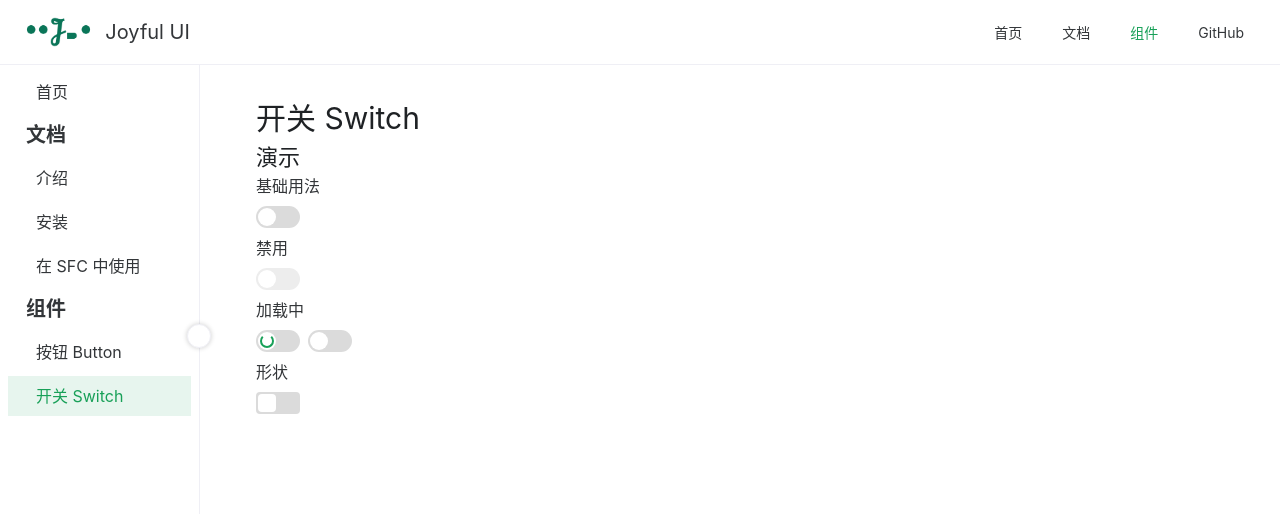
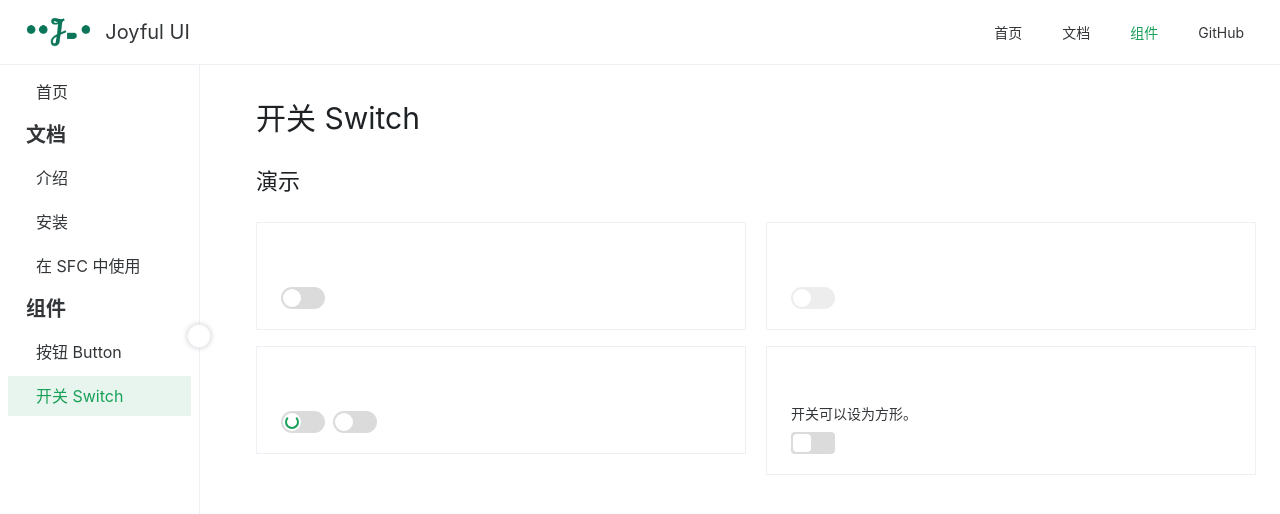
Before and after one commit to 12callie/joyful-ui, a Vue app: page /joyful/components/switch in a window 1280 px wide. Shown: the top 514 px of the page. Built offline with nearby package versions, Linux system fonts and the light colour scheme.

Commit message:
给Switch页增加样式

```diff
--- /dev/null
+++ b/src/components/Switch1.demo.vue
@@ -0,0 +1,11 @@
+<demo>基础用法</demo>
+<template>
+  <Switch v-model:value="active"></Switch>
+</template>
+
+<script lang="ts" setup>
+import Switch from '../lib/Switch.vue'
+import { ref } from 'vue'
+
+const active = ref(false)
+</script>
--- /dev/null
+++ b/src/components/Switch2.demo.vue
@@ -0,0 +1,8 @@
+<demo>禁用</demo>
+<template>
+  <Switch disabled></Switch>
+</template>
+
+<script lang="ts" setup>
+import Switch from '../lib/Switch.vue'
+</script>
--- /dev/null
+++ b/src/components/Switch3.demo.vue
@@ -0,0 +1,24 @@
+<demo>加载中</demo>
+<template>
+  <Switch loading></Switch>
+  <Switch
+      :loading="loading"
+      :value="active"
+      @update:value="handleUpdateValue"
+  ></Switch>
+</template>
+
+<script lang="ts" setup>
+import Switch from '../lib/Switch.vue'
+import { ref } from 'vue'
+
+const active = ref(false)
+const loading = ref(false)
+const handleUpdateValue = (value: boolean) => {
+  loading.value = true
+  setTimeout(() => {
+    active.value = value
+    loading.value = false
+  }, 2000)
+}
+</script>
--- /dev/null
+++ b/src/components/Switch4.demo.vue
@@ -0,0 +1,11 @@
+<demo>形状</demo>
+<template>
+  <Switch v-model:value="active" :square="true"></Switch>
+</template>
+
+<script lang="ts" setup>
+import Switch from '../lib/Switch.vue'
+import { ref } from 'vue'
+
+const active = ref(false)
+</script>
--- a/src/views/SwitchDemo.vue
+++ b/src/views/SwitchDemo.vue
@@ -1,41 +1,24 @@
 <script lang="ts" setup>
-import Switch from '../lib/Switch.vue'
 import { ref } from 'vue'
+import Demo from '../components/Demo.vue'
+import Switch1Demo from '../components/Switch1.demo.vue'
+import Switch2Demo from '../components/Switch2.demo.vue'
+import Switch3Demo from '../components/Switch3.demo.vue'
+import Switch4Demo from '../components/Switch4.demo.vue'
 
-const active = ref(false)
-const loading = ref(false)
-const handleUpdateValue = (value: boolean) => {
-  loading.value = true
-  setTimeout(() => {
-    active.value = value
-    loading.value = false
-  }, 2000)
-}
+const switch4Description = ref('开关可以设为方形。')
 </script>
 
 <template>
-  <h1>开关 Switch</h1>
-  <h2>演示</h2>
-  <div>
-    <div>基础用法</div>
-    <Switch v-model:value="active"></Switch>
-  </div>
-  <div>
-    <div>禁用</div>
-    <Switch disabled></Switch>
-  </div>
-  <div>
-    <div>加载中</div>
-    <Switch loading></Switch>
-    <Switch
-        :value="active"
-        :loading="loading"
-        @update:value="handleUpdateValue"
-    ></Switch>
-  </div>
-  <div>
-    <div>形状</div>
-    <Switch :square="true" v-model:value="active"></Switch>
+  <div class="button-demos">
+    <h1 class="j-component-demos-h1">开关 Switch</h1>
+    <h2 class="j-component-demos-h2">演示</h2>
+    <div class="j-component-demos">
+      <Demo :component="Switch1Demo"></Demo>
+      <Demo :component="Switch2Demo"></Demo>
+      <Demo :component="Switch3Demo"></Demo>
+      <Demo :component="Switch4Demo" :description="switch4Description"></Demo>
+    </div>
   </div>
 </template>
 
```
